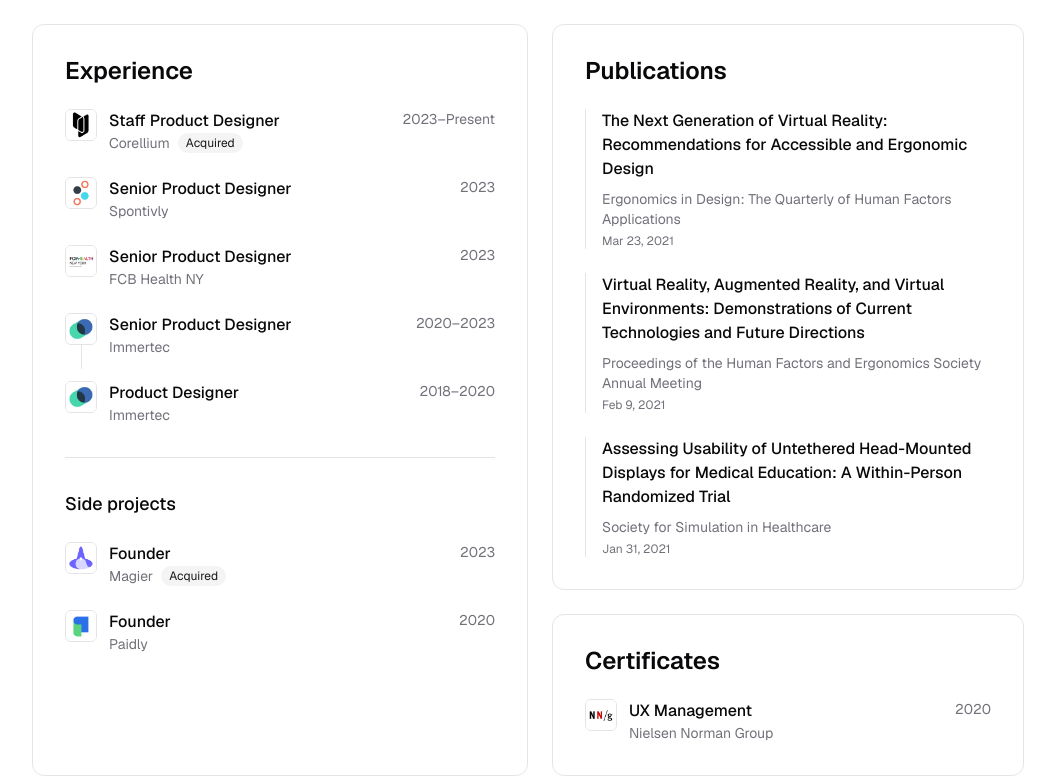
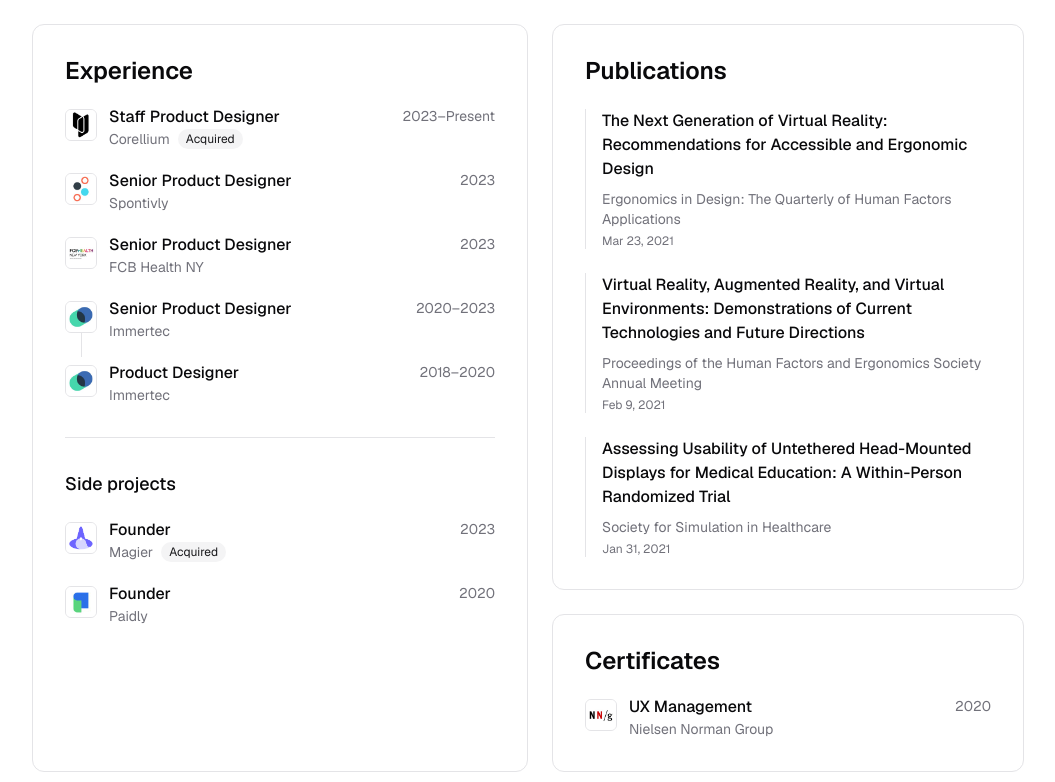
Before and after one commit to brendanciccone/portfolio, a Next.js app: page /about in a window 1280 px wide. Shown: the part 398-1180 px from the top of the page, without its empty margins (112-1167 px from the left). Built offline with nearby package versions, Linux system fonts and the light colour scheme.

Commit message:
fix: icon alignment

```diff
--- a/app/about/page.tsx
+++ b/app/about/page.tsx
@@ -48,17 +48,17 @@ export default function About() {
                       className="w-full h-full object-contain"
                     />
                   </div>
-                  <div className="flex-1 flex justify-between items-start min-w-0">
+                  <div className="flex-1 flex justify-between min-w-0">
                     <div>
                       <div className="flex items-center gap-2">
-                        <span className="font-medium">Staff Product Designer</span>
+                        <span className="font-medium leading-none">Staff Product Designer</span>
                       </div>
-                      <div className="text-sm text-muted-foreground flex items-center gap-2">
+                      <div className="text-sm text-muted-foreground flex items-center gap-2 mt-1">
                         Corellium
                         <span className="text-xs bg-secondary text-secondary-foreground px-2 py-0.5 rounded-full">Acquired</span>
                       </div>
                     </div>
-                    <span className="text-sm text-muted-foreground flex-shrink-0 ml-2">2023–Present</span>
+                    <span className="text-sm text-muted-foreground flex-shrink-0 ml-2 leading-none">2023–Present</span>
                   </div>
                 </li>
                 {/* Spontivly */}
@@ -72,14 +72,14 @@ export default function About() {
                       className="w-full h-full object-contain"
                     />
                   </div>
-                  <div className="flex-1 flex justify-between items-start min-w-0">
+                  <div className="flex-1 flex justify-between min-w-0">
                     <div>
                       <div className="flex items-center gap-2">
-                        <span className="font-medium">Senior Product Designer</span>
+                        <span className="font-medium leading-none">Senior Product Designer</span>
                       </div>
-                      <div className="text-sm text-muted-foreground">Spontivly</div>
+                      <div className="text-sm text-muted-foreground mt-1">Spontivly</div>
                     </div>
-                    <span className="text-sm text-muted-foreground flex-shrink-0 ml-2">2023</span>
+                    <span className="text-sm text-muted-foreground flex-shrink-0 ml-2 leading-none">2023</span>
                   </div>
                 </li>
                 {/* FCB Health NY */}
@@ -93,14 +93,14 @@ export default function About() {
                       className="w-full h-full object-contain"
                     />
                   </div>
-                  <div className="flex-1 flex justify-between items-start min-w-0">
+                  <div className="flex-1 flex justify-between min-w-0">
                     <div>
                       <div className="flex items-center gap-2">
-                        <span className="font-medium">Senior Product Designer</span>
+                        <span className="font-medium leading-none">Senior Product Designer</span>
                       </div>
-                      <div className="text-sm text-muted-foreground">FCB Health NY</div>
+                      <div className="text-sm text-muted-foreground mt-1">FCB Health NY</div>
                     </div>
-                    <span className="text-sm text-muted-foreground flex-shrink-0 ml-2">2023</span>
+                    <span className="text-sm text-muted-foreground flex-shrink-0 ml-2 leading-none">2023</span>
                   </div>
                 </li>
                 {/* Immertec Senior */}
@@ -116,14 +116,14 @@ export default function About() {
                   </div>
                   {/* Vertical connecting line */}
                   <div className="absolute left-4 top-8 h-[1.5rem] border-l border-border"></div>
-                  <div className="flex-1 flex justify-between items-start min-w-0">
+                  <div className="flex-1 flex justify-between min-w-0">
                     <div>
                       <div className="flex items-center gap-2">
-                        <span className="font-medium">Senior Product Designer</span>
+                        <span className="font-medium leading-none">Senior Product Designer</span>
                       </div>
-                      <div className="text-sm text-muted-foreground">Immertec</div>
+                      <div className="text-sm text-muted-foreground mt-1">Immertec</div>
                     </div>
-                    <span className="text-sm text-muted-foreground flex-shrink-0 ml-2">2020–2023</span>
+                    <span className="text-sm text-muted-foreground flex-shrink-0 ml-2 leading-none">2020–2023</span>
                   </div>
                 </li>
                 {/* Immertec Product Designer */}
@@ -137,14 +137,14 @@ export default function About() {
                       className="w-full h-full object-contain"
                     />
                   </div>
-                  <div className="flex-1 flex justify-between items-start min-w-0">
+                  <div className="flex-1 flex justify-between min-w-0">
                     <div>
                       <div className="flex items-center gap-2">
-                        <span className="font-medium">Product Designer</span>
+                        <span className="font-medium leading-none">Product Designer</span>
                       </div>
-                      <div className="text-sm text-muted-foreground">Immertec</div>
+                      <div className="text-sm text-muted-foreground mt-1">Immertec</div>
                     </div>
-                    <span className="text-sm text-muted-foreground flex-shrink-0 ml-2">2018–2020</span>
+                    <span className="text-sm text-muted-foreground flex-shrink-0 ml-2 leading-none">2018–2020</span>
                   </div>
                 </li>
               </ul>
@@ -163,17 +163,17 @@ export default function About() {
                       className="w-full h-full object-contain"
                     />
                   </div>
-                  <div className="flex-1 flex justify-between items-start min-w-0">
+                  <div className="flex-1 flex justify-between min-w-0">
                     <div>
                       <div className="flex items-center gap-2">
-                        <span className="font-medium">Founder</span>
+                        <span className="font-medium leading-none">Founder</span>
                       </div>
-                      <div className="text-sm text-muted-foreground flex items-center gap-2">
+                      <div className="text-sm text-muted-foreground flex items-center gap-2 mt-1">
                         Magier
                         <span className="text-xs bg-secondary text-secondary-foreground px-2 py-0.5 rounded-full">Acquired</span>
                       </div>
                     </div>
-                    <span className="text-sm text-muted-foreground flex-shrink-0 ml-2">2023</span>
+                    <span className="text-sm text-muted-foreground flex-shrink-0 ml-2 leading-none">2023</span>
                   </div>
                 </li>
                 {/* Paidly */}
@@ -187,14 +187,14 @@ export default function About() {
                       className="w-full h-full object-contain"
                     />
                   </div>
-                  <div className="flex-1 flex justify-between items-start min-w-0">
+                  <div className="flex-1 flex justify-between min-w-0">
                     <div>
                       <div className="flex items-center gap-2">
-                        <span className="font-medium">Founder</span>
+                        <span className="font-medium leading-none">Founder</span>
                       </div>
-                      <div className="text-sm text-muted-foreground">Paidly</div>
+                      <div className="text-sm text-muted-foreground mt-1">Paidly</div>
                     </div>
-                    <span className="text-sm text-muted-foreground flex-shrink-0 ml-2">2020</span>
+                    <span className="text-sm text-muted-foreground flex-shrink-0 ml-2 leading-none">2020</span>
                   </div>
                 </li>
               </ul>
@@ -267,12 +267,14 @@ export default function About() {
                           className="w-full h-full object-contain"
                         />
                       </div>
-                      <div className="flex-1 flex justify-between items-start min-w-0">
+                      <div className="flex-1 flex justify-between min-w-0">
                         <div>
-                          <span className="font-medium">UX Management</span>
-                          <div className="text-sm text-muted-foreground">Nielsen Norman Group</div>
+                          <div className="flex items-center gap-2">
+                            <span className="font-medium leading-none">UX Management</span>
+                          </div>
+                          <div className="text-sm text-muted-foreground mt-1">Nielsen Norman Group</div>
                         </div>
-                        <span className="text-sm text-muted-foreground flex-shrink-0 ml-2">2020</span>
+                        <span className="text-sm text-muted-foreground flex-shrink-0 ml-2 leading-none">2020</span>
                       </div>
                     </li>
                   </ul>
```
